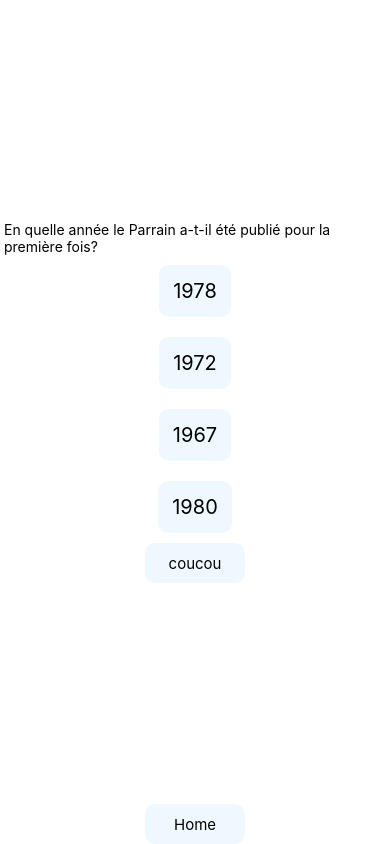
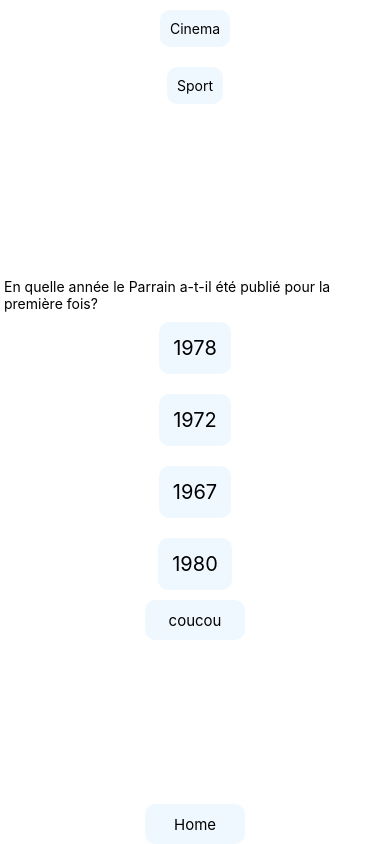
Before and after one commit to Zubiik/MobileQuizzyFunny, a React Native app: screen / in a window 390 px wide. Built offline with nearby package versions, Linux system fonts and the light colour scheme.

Commit message:
feat: add home  select theme logic

```diff
--- a/App.js
+++ b/App.js
@@ -1,12 +1,12 @@
 import { StatusBar } from 'expo-status-bar';
 import { StyleSheet, Text, View } from 'react-native';
 import React from 'react';
-import GameLoop from './src/GameLoop';
+import Home from './src/pages/Home';
 
 export default function App() {
   return (
     <View style={styles.container}>
-      <GameLoop />
+      <Home />
       <StatusBar style="auto" />
     </View>
   );
--- a/src/GameLoop/index.js
+++ b/src/GameLoop/index.js
@@ -6,8 +6,8 @@ import UserResult from '../components/UserResult';
 import data from '../data/data.json';
 import Button from '../components/Button';
 
-export default function GameLoop() {
-  const questionsList = data.firstTheme.questions;
+export default function GameLoop({ selectedTheme }) {
+  const questionsList = data.myArray[selectedTheme].questions;
   const [questionIndex, setQuestionIndex] = useState(0);
   const [finalResult, setFinalResult] = useState();
   const [gameData, setGameData] = useState(questionsList);
@@ -35,6 +35,7 @@ export default function GameLoop() {
   };
 
   const onPress = (index) => {
+    console.log(index);
     userAnswer = index;
   };
   return (
--- a/src/components/ThemeCard/index.js
+++ b/src/components/ThemeCard/index.js
@@ -2,10 +2,10 @@ import React from 'react';
 import { Text } from 'react-native';
 import { CardContainer } from './styled';
 
-export default function ThemeCard({ data }) {
+export default function ThemeCard({ label }) {
   return (
     <CardContainer>
-      <Text>{data.firstTheme.themeName}</Text>
+      <Text>{label}</Text>
     </CardContainer>
   );
 }
--- a/src/data/data.json
+++ b/src/data/data.json
@@ -1,25 +1,50 @@
 {
-  "firstTheme":{
-    "themeName":"Theme 1",
+  "myArray":[
+    {
+    "themeName": "Cinema",
     "questions": [
       {
-        "question":"En quelle année le Parrain a-t-il été publié pour la première fois?",
-        "choices":["1978","1972","1967","1980"],
-        "answer":1,
+        "question": "En quelle année le Parrain a-t-il été publié pour la première fois?",
+        "choices": ["1978", "1972", "1967", "1980"],
+        "answer": 1,
         "userAnswer": -1
       },
       {
-        "question":"Quel film de 1982 a été largement accepté par les cinéphiles pour sa représentation de l'amour entre un jeune garçon de banlieue sans père et un visiteur perdu, bienveillant et nostalgique d'une autre planète?",
-        "choices":["Rick et morty","Gosth Buster","E.T","Paul"],
-        "answer":2,
+        "question": "Quel film de 1982 a été largement accepté par les cinéphiles pour sa représentation de l'amour entre un jeune garçon de banlieue sans père et un visiteur perdu, bienveillant et nostalgique d'une autre planète?",
+        "choices": ["Rick et morty", "Gosth Buster", "E.T", "Paul"],
+        "answer": 2,
         "userAnswer": -1
       },
       {
-        "question":"Dans quel film Hugh Jackman a-t-il joué le rôle d'un magicien rival du personnage joué par Christian Bale?",
-        "choices":["Le joker","The Great Escape","Hitman","Le prestige"],
-        "answer":3,
+        "question": "Dans quel film Hugh Jackman a-t-il joué le rôle d'un magicien rival du personnage joué par Christian Bale?",
+        "choices": ["Le joker", "The Great Escape", "Hitman", "Le prestige"],
+        "answer": 3,
+        "userAnswer": -1
+      }
+    ]
+  },
+  {
+    "themeName": "Sport",
+    "questions": [
+      {
+        "question": "En quelle année la france a remporter la coupe du monde?",
+        "choices": ["1978", "1972", "1967", "1980"],
+        "answer": 1,
+        "userAnswer": -1
+      },
+      {
+        "question": "Quel film de 1982 a été largement accepté par les cinéphiles pour sa représentation de l'amour entre un jeune garçon de banlieue sans père et un visiteur perdu, bienveillant et nostalgique d'une autre planète?",
+        "choices": ["Rick et morty", "Gosth Buster", "E.T", "Paul"],
+        "answer": 2,
+        "userAnswer": -1
+      },
+      {
+        "question": "Dans quel film Hugh Jackman a-t-il joué le rôle d'un magicien rival du personnage joué par Christian Bale?",
+        "choices": ["Le joker", "The Great Escape", "Hitman", "Le prestige"],
+        "answer": 3,
         "userAnswer": -1
       }
     ]
   }
+]
 }
--- /dev/null
+++ b/src/pages/Home/index.js
@@ -0,0 +1,41 @@
+import { StatusBar } from 'expo-status-bar';
+import React, { useState } from 'react';
+import { StyleSheet, View, Text, TouchableOpacity } from 'react-native';
+import ThemeCard from '../../components/ThemeCard';
+import data from '../../data/data.json';
+import GameLoop from '../../GameLoop';
+
+export default function Home() {
+  const themePicker = data.myArray;
+  const [themeIndex, setThemeIndex] = useState(0);
+
+  const answerCallback = () => {};
+  return (
+    <View style={styles.container}>
+      {themePicker.map((item, index) => {
+        return (
+          <TouchableOpacity
+            key={index}
+            onPress={() => {
+              console.log(themeIndex);
+              setThemeIndex(index);
+            }}
+          >
+            <ThemeCard label={item.themeName} />
+          </TouchableOpacity>
+        );
+      })}
+      <GameLoop selectedTheme={themeIndex} />
+      <StatusBar style="auto" />
+    </View>
+  );
+}
+
+const styles = StyleSheet.create({
+  container: {
+    flex: 1,
+    backgroundColor: '#fff',
+    alignItems: 'center',
+    justifyContent: 'center',
+  },
+});
```
